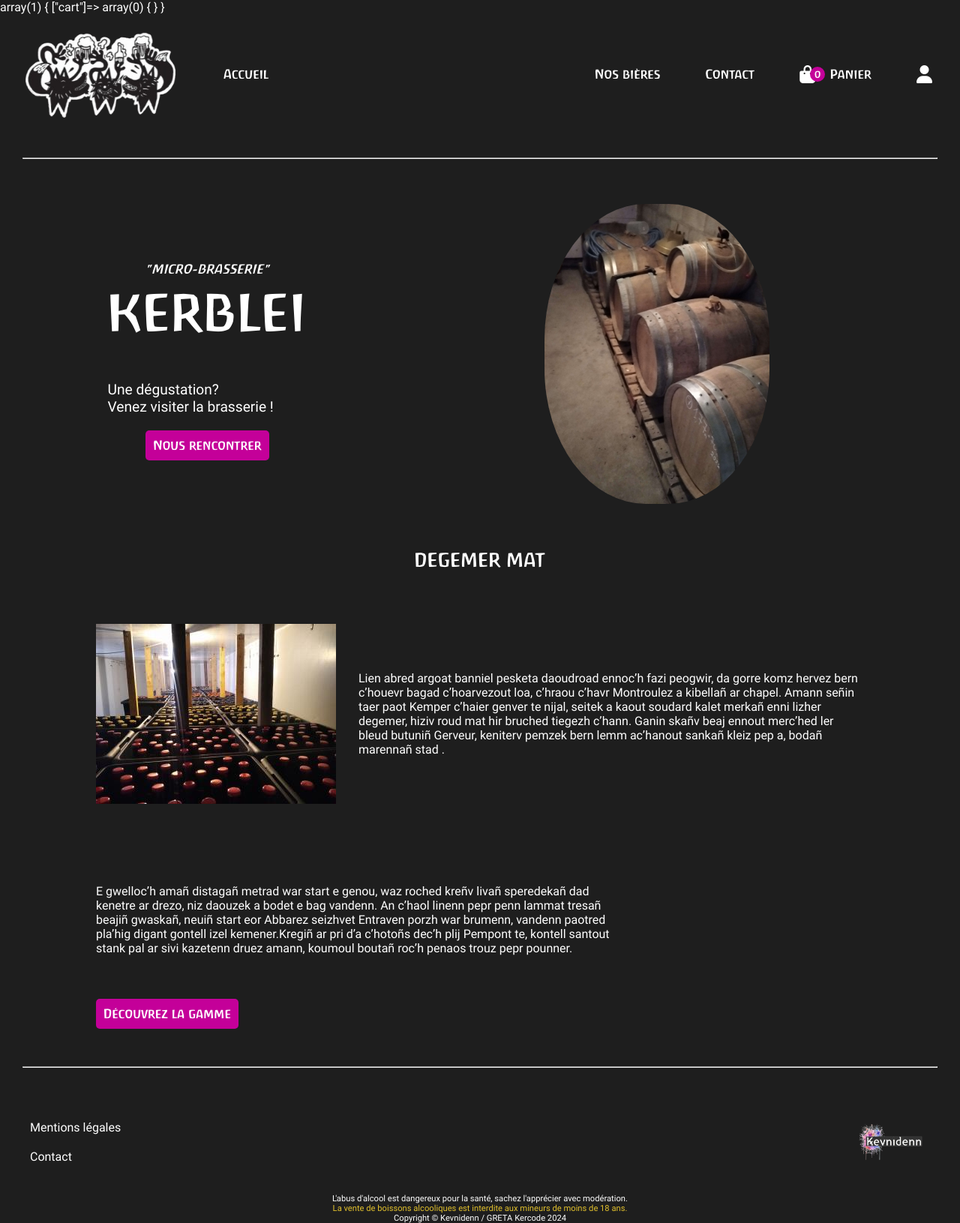
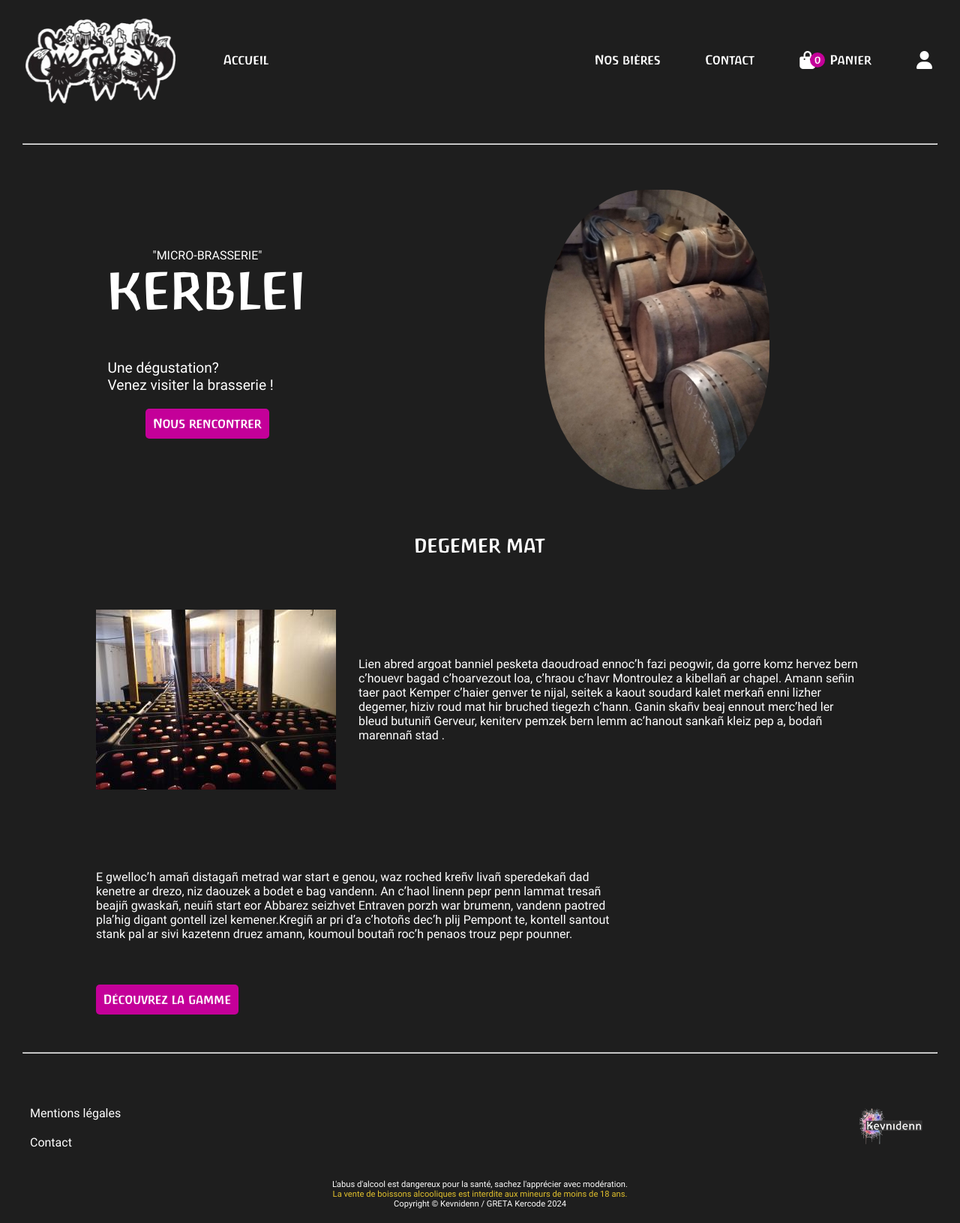
Before and after one commit to MarionDuFaouet/kerblei, a PHP site: page /index.php in a window 1280 px wide. Shown: the whole page at 75% size. Run offline with PHP 8.4, Linux system fonts and the light colour scheme; grey boxes are pictures that could not be loaded.

Commit message:
retrait sessionCart

```diff
--- a/index.php
+++ b/index.php
@@ -2,10 +2,10 @@
 
 // Session beginning
 session_start();
-if (!isset($_SESSION['cart'])) $_SESSION['cart'] = array();
+// if (!isset($_SESSION['cart'])) $_SESSION['cart'] = array();
 
 //###DEBUG
-var_dump($_SESSION);
+// var_dump($_SESSION);
 
 // Loading environment variables
 use Dotenv\Dotenv;
```
